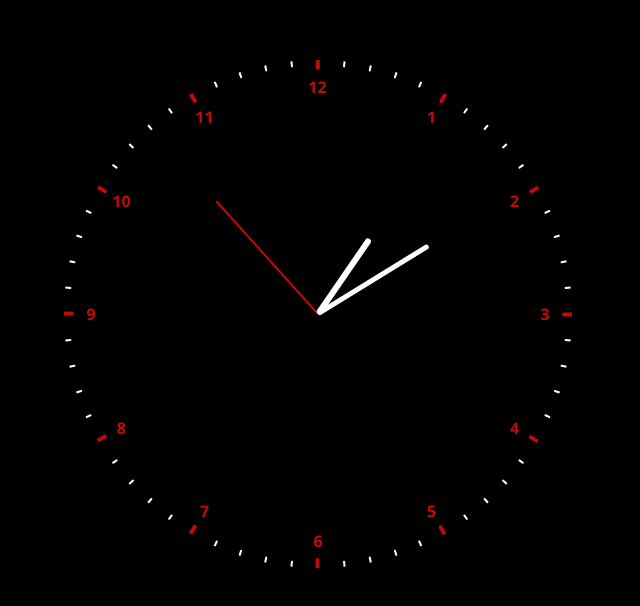
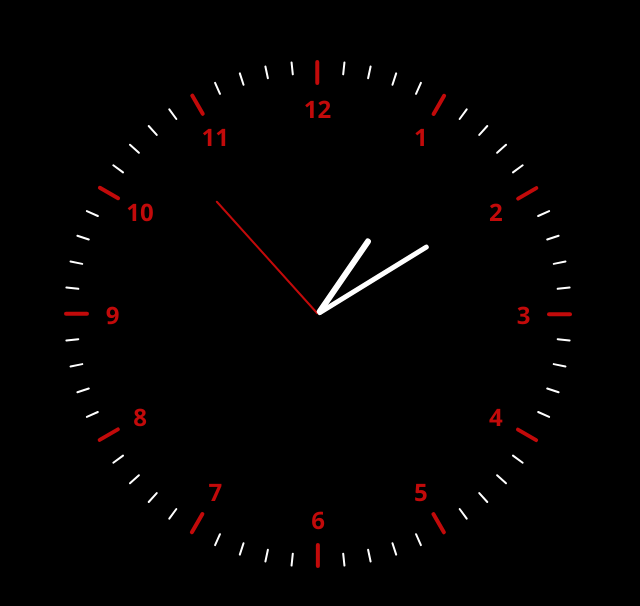
Before and after one commit to DerDawo/StandByScreen, a plain HTML site: page index.html in a window 1280 px wide. Shown: the part 1686-2292 px from the top of the page, without its empty margins (0-640 px from the left). Drawn offline with nearby package versions, Linux system fonts and the light colour scheme.

Commit message:
enhance clock styles for improved visibility and layout

```diff
--- a/classic_clock.css
+++ b/classic_clock.css
@@ -52,12 +52,12 @@
 .hour-number {
     position: absolute;
     left: 50%;
-    height: calc(50% - 2rem);
+    height: calc(50% - 4rem);
     transform-origin: bottom;
     color: var(--palette-color);
     user-select: none;
-    font-size: 1rem;
-    padding: 1rem;
+    font-size: 1.5rem;
+    padding: 2rem;
     transition: 0.3s;
 }
 
@@ -73,8 +73,9 @@
 }
 
 .hour-number::before {
-    height: 10px;
+    height: 25px;
     width: 4px;
+    border-radius: 5px;
 }
 
 .minute-bar {
@@ -98,6 +99,7 @@
 }
 
 .minute-bar::before {
-    height: 6px;
+    height: 14px;
     width: 2px;
+    border-radius: 4px;
 }
--- a/playful_clock.css
+++ b/playful_clock.css
@@ -11,7 +11,7 @@
     padding: 0;
     font-family: 'Alata', 'Arial', sans-serif;
     font-weight: bold;
-    font-size: clamp(14rem, 16rem, 100px);
+    font-size: clamp(20rem, 22rem, 24rem);
     transition: 1s;
     text-shadow: #000000 2px 2px 10px;
 }
```
